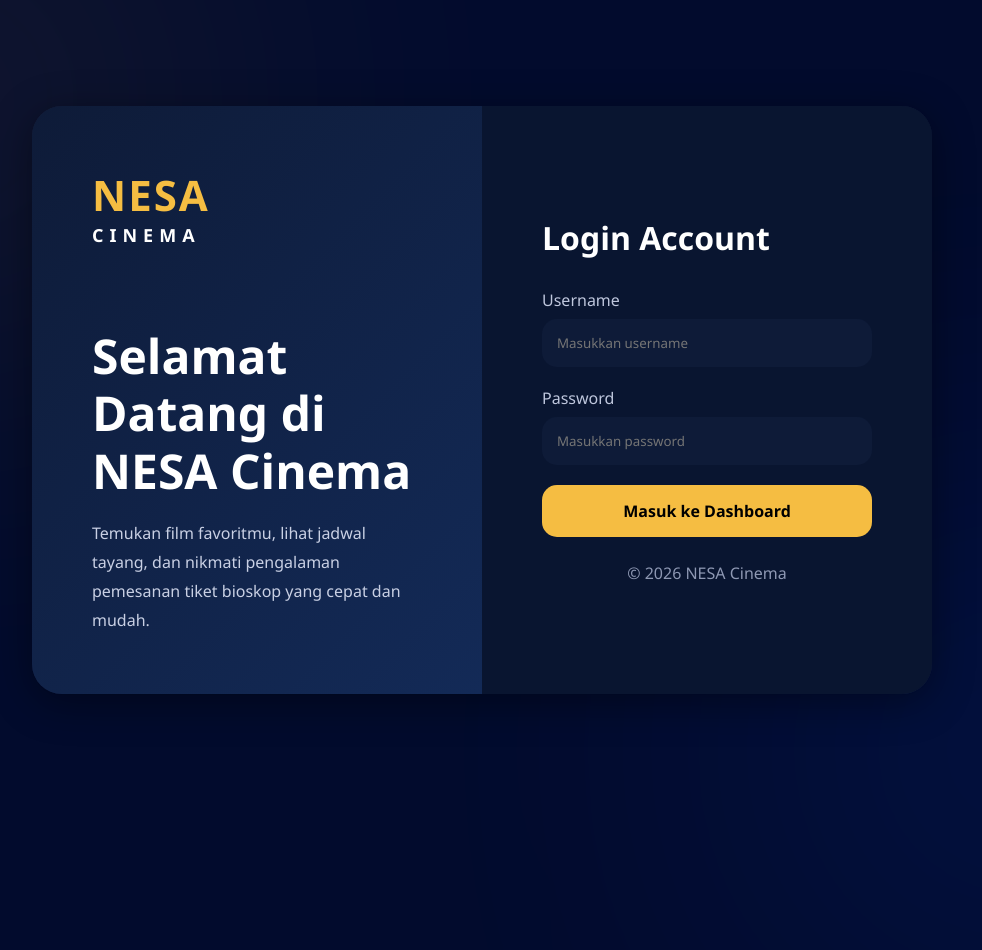
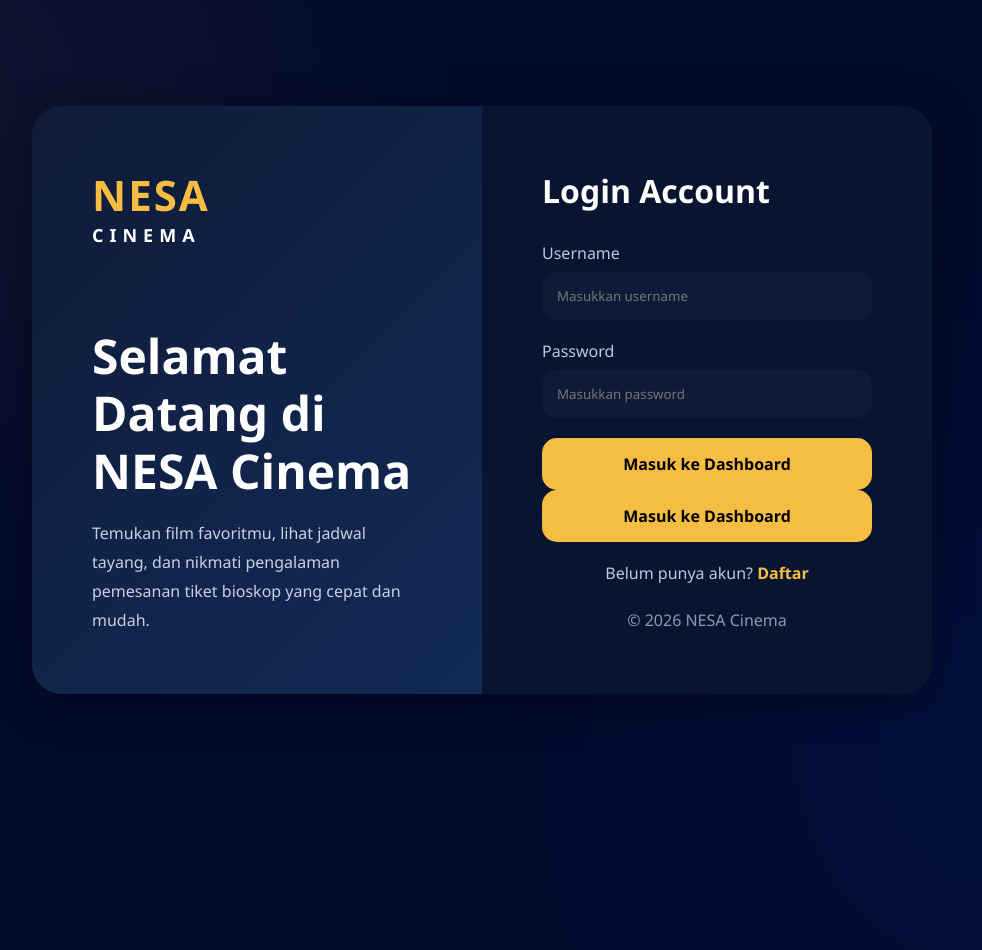
Before and after one commit to mhmdraflyyy/nesa-cinema, a Django app: page /accounts/ in a window 1280 px wide; the page is wider, and only the part inside the window is pictured. Shown: that part, without its empty margins (158-1140 px from the left). Run offline with Django 5.2, Linux system fonts and the light colour scheme.

Commit message:
register

```diff
--- a/accounts/templates/accounts/login.html
+++ b/accounts/templates/accounts/login.html
@@ -190,6 +190,22 @@
 
         }
 
+        .register-link{
+            margin-top:20px;
+            text-align:center;
+            color:#bfc7dd;
+        }
+
+        .register-link a{
+            color:#F5BD42;
+            text-decoration:none;
+            font-weight:600;
+        }
+
+        .register-link a:hover{
+            text-decoration:underline;
+        }
+
     </style>
 </head>
 
@@ -256,6 +272,17 @@
                 Masuk ke Dashboard
             </button>
 
+            <button type="submit" class="btn-login">
+                Masuk ke Dashboard
+            </button>
+
+            <div class="register-link">
+                Belum punya akun?
+            <a href="{% url 'register' %}">
+                Daftar
+            </a>
+            </div>
+
         </form>
 
         <div class="footer">
--- a/accounts/urls.py
+++ b/accounts/urls.py
@@ -3,6 +3,7 @@ from . import views
 
 urlpatterns = [
     path('', views.login_view, name='login'),
+    path('register/', views.register_view, name='register'),
     path('dashboard/', views.dashboard, name='dashboard'),
     path('logout/', views.logout_view, name='logout'),
 ]
--- a/accounts/views.py
+++ b/accounts/views.py
@@ -52,3 +52,29 @@ def logout_view(request):
     request.session.flush()
 
     return redirect('login')
+
+def register_view(request):
+
+    if request.method == 'POST':
+
+        username = request.POST.get('username')
+        password = request.POST.get('password')
+
+        if Account.objects.filter(username=username).exists():
+
+            return render(
+                request,
+                'accounts/register.html',
+                {
+                    'error': 'Username sudah digunakan'
+                }
+            )
+
+        Account.objects.create(
+            username=username,
+            password=password
+        )
+
+        return redirect('login')
+
+    return render(request, 'accounts/register.html')
```
Also changed, not shown: accounts/templates/accounts/register.html (added, +53 -0 lines).
